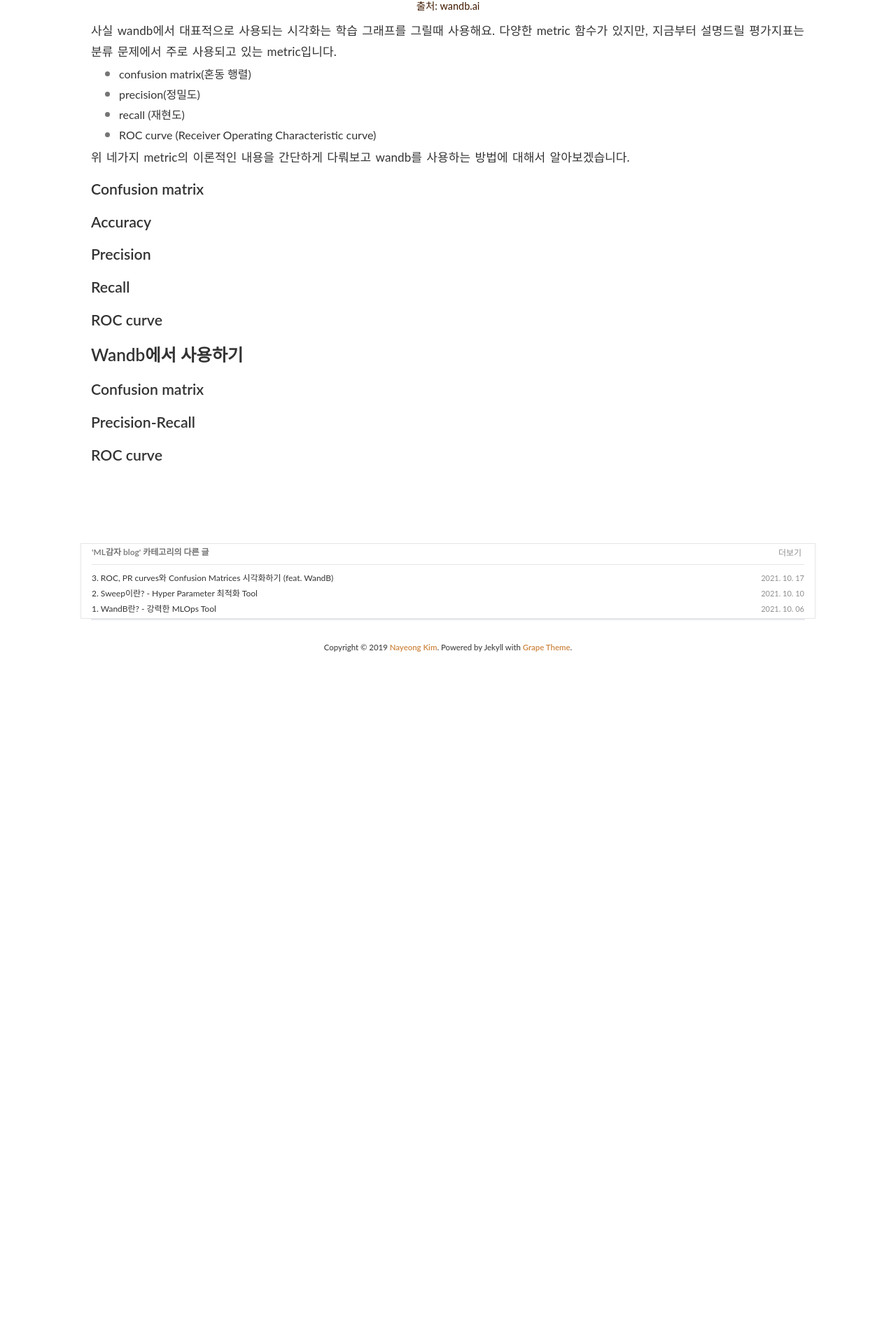
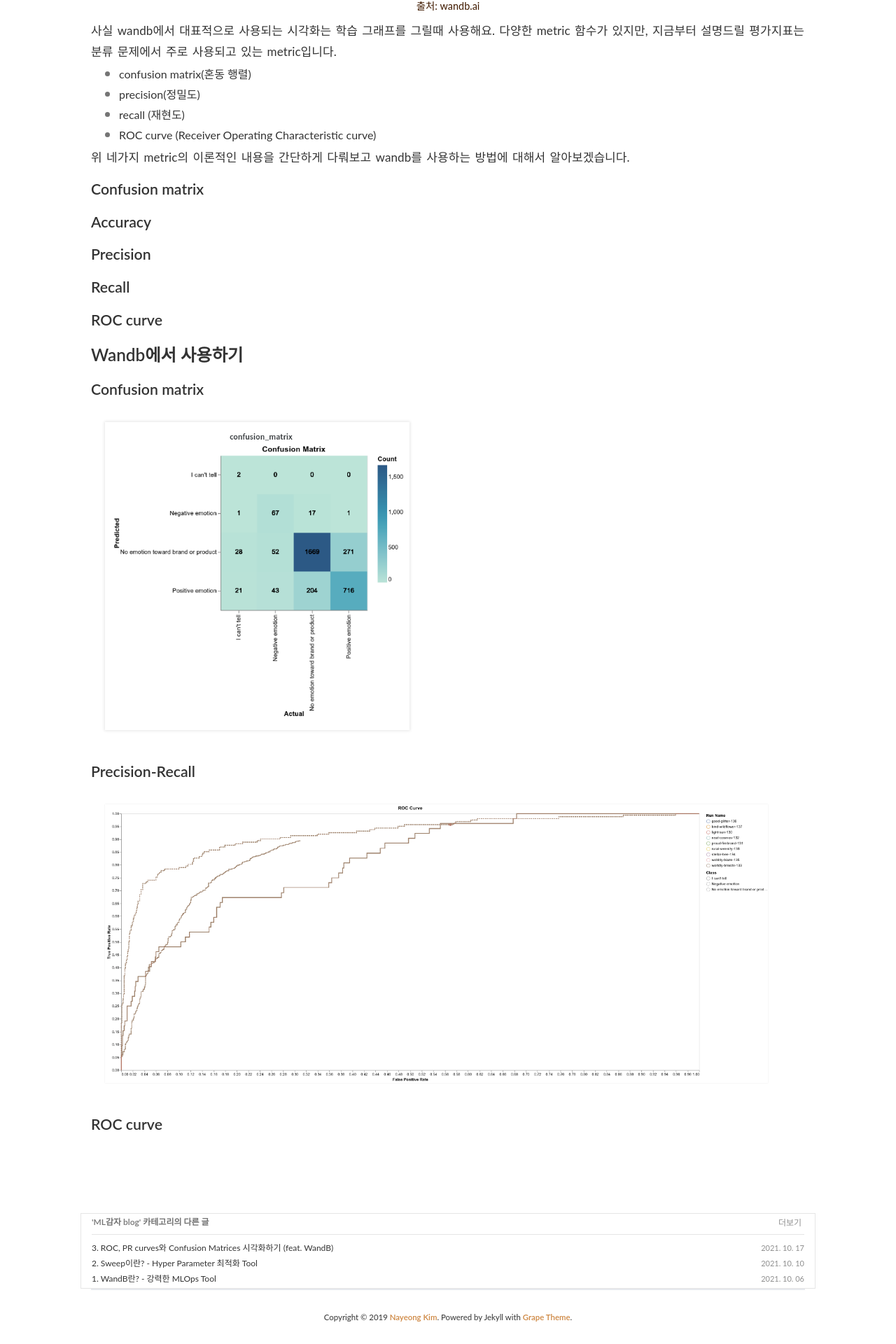
Before and after one commit to PEBpung/PEBpung.github.io, a Jekyll site: the page built from _posts/2021-10-17-WandB-3.md, in a window 1280 px wide. Shown: the part 1095-3015 px from the top of the page at 70% size. Built offline with Jekyll 4.4.1, drawn with Linux system fonts in a browser that asks for light colours; nearby versions of some CDN libraries; some web fonts are replaced; comment, search, counter and statistics services are not loaded; before the commit the page ends 2058 px from its top, so only the background shows below that.

Commit message:
[Add] wandb3 v3

```diff
--- a/_posts/2021-10-17-WandB-3.md
+++ b/_posts/2021-10-17-WandB-3.md
@@ -54,6 +54,10 @@ typora-root-url: ../
 
 ### Confusion matrix
 
+<img src="/assets/image-20211019090855433.png" alt="image-20211019090855433" style="zoom:67%;" />
+
 ### Precision-Recall
 
+<img src="/assets/image-20211019090938815.png" alt="image-20211019090938815" style="zoom: 33%;" />
+
 ### ROC curve
```
